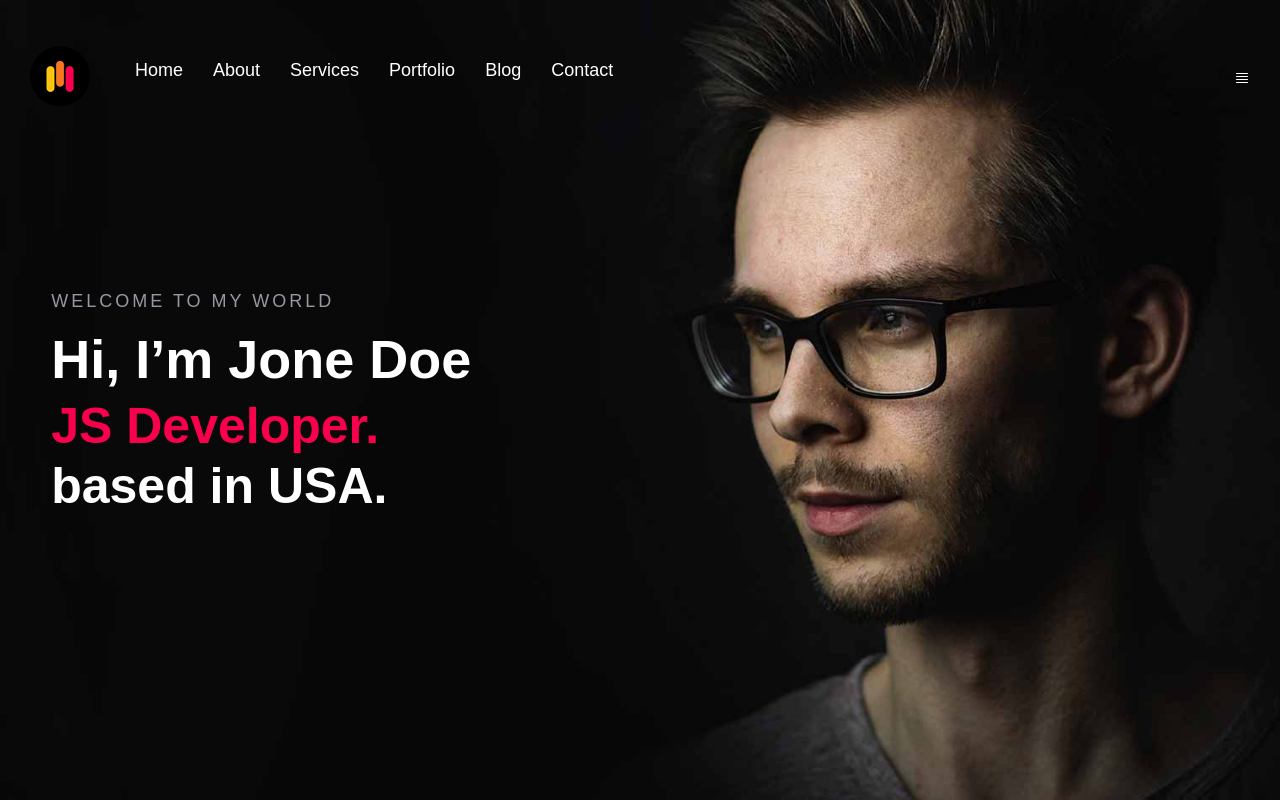
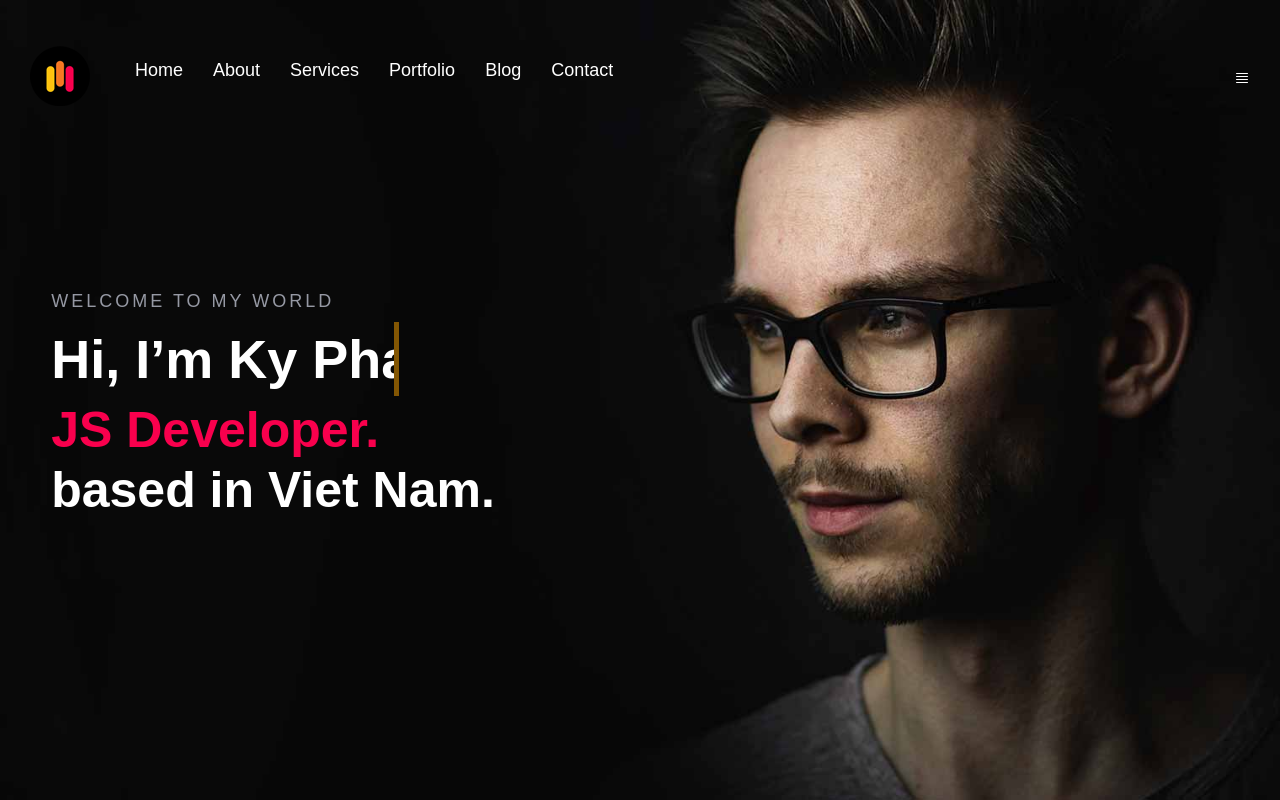
Before and after one commit to kyphans/Portfolio, a React (Create React App) app: page / in a window 1280 px wide. Shown: the top 800 px of the page. Built offline with nearby package versions, Linux system fonts and the light colour scheme.

Commit message:
Change title name

```diff
--- a/src/Home.css
+++ b/src/Home.css
@@ -19,11 +19,19 @@ h1.home__text{
     letter-spacing: 3px;
     color: rgba(198,201,216,.75)!important;
 }
+.wrapper-text{
+    display: inline-block;
+}
 h2.home__text{
     font-size: 54px;
     line-height: 54px;
     font-weight: 800;
     font-family: Montserrat,sans-serif;
+
+    white-space: nowrap;
+    overflow: hidden;
+    border-right: 5px solid orange;
+    animation: typing 2.5s steps(17) infinite, caret 0.5s steps(2) infinite;
 }
 h3.home__text{
     font-size: 50px;
@@ -99,3 +107,22 @@ h4.home__text {
     font-size: 45px;
 }
 }
+
+@keyframes caret {
+    from {
+        border-color: transparent;
+    }
+    to {
+        border-color: orange;
+    }
+}
+
+@keyframes typing {
+    from {
+       width: 0;
+    }
+
+    to {
+        width: 110%;
+    }
+}
--- a/src/Home.js
+++ b/src/Home.js
@@ -85,9 +85,11 @@ function Home() {
           <div className="home__content">
             <div className="home__meta">
               <h1 className="home__text pz__10">WELCOME TO MY WORLD</h1>
-              <h2 className="home__text pz__10">Hi, I’m Jone Doe</h2>
+              <div className="wrapper-text">
+                <h2 className="home__text pz__10">Hi, I’m Ky Phan.</h2>
+              </div>
               <h3 className="home__text sweet pz__10">JS Developer.</h3>
-              <h4 className="home__text pz__10">based in USA.</h4>
+              <h4 className="home__text pz__10">based in Viet Nam.</h4>
             </div>
           </div>
         </div>
```
